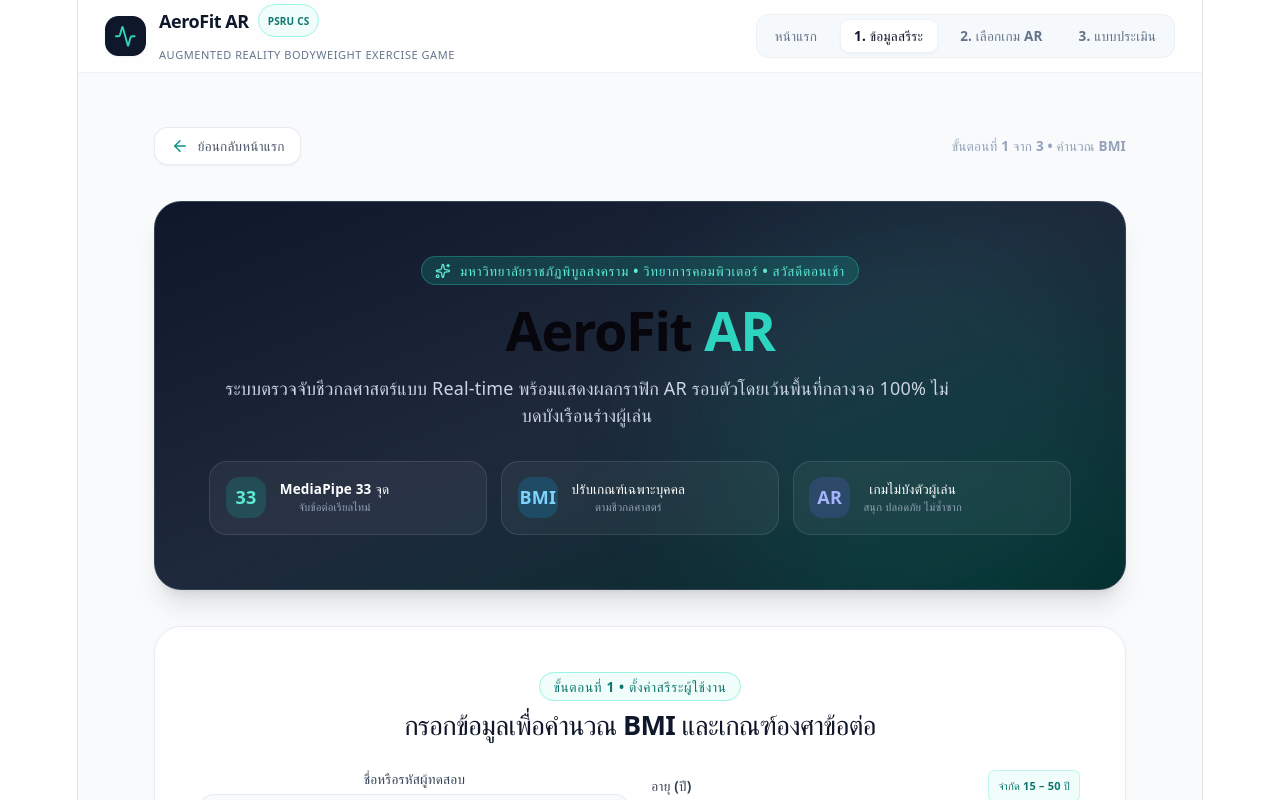
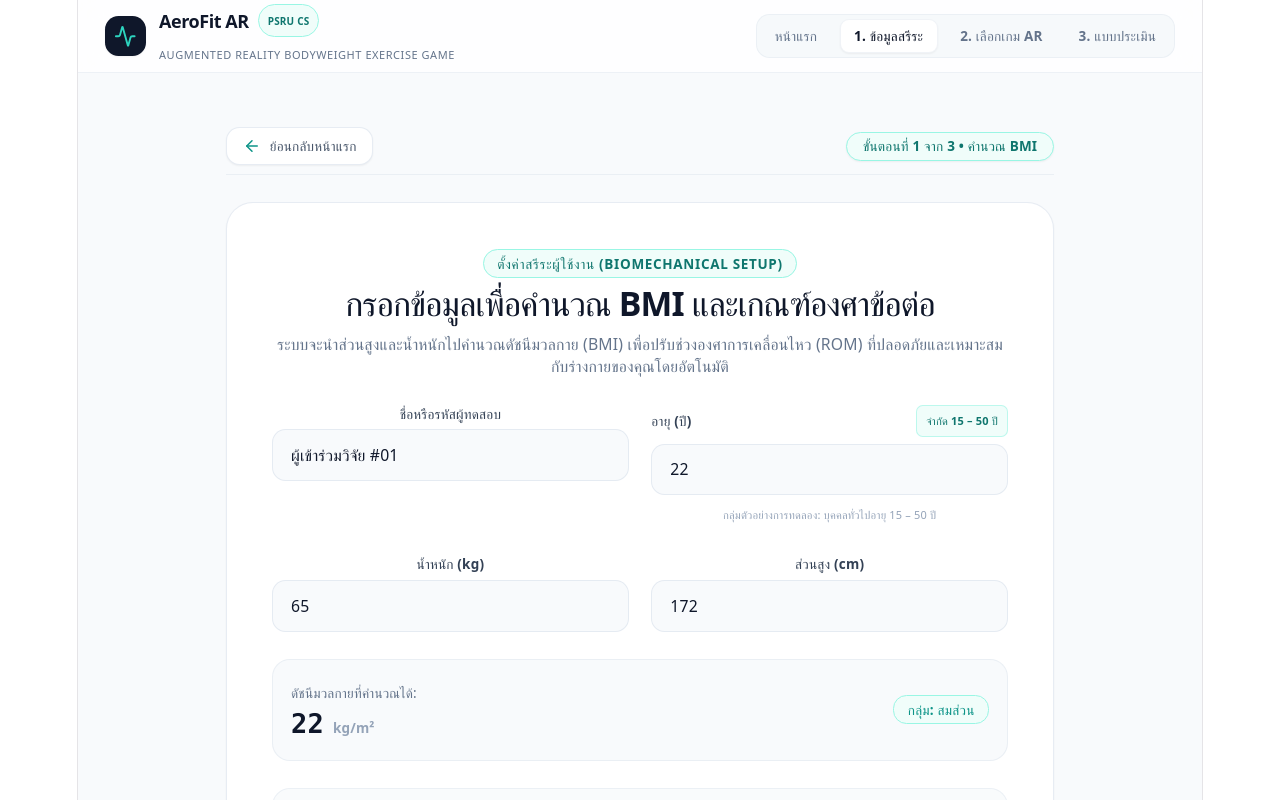
Before and after one commit to yodsaran66/aerofit-ar, a React (Vite) app: page / in a window 1280 px wide. Both pictures are taken after a click on the button "1. ข้อมูลสรีระ". Shown: the top 800 px of the page. Built offline with nearby package versions, Linux system fonts and the light colour scheme.

Commit message:
refactor: eliminate redundant hero banner from profile onboarding screen

```diff
--- a/src/App.tsx
+++ b/src/App.tsx
@@ -1514,9 +1514,8 @@ export default function AeroFitApp() {
             </span>
           </h1>
 
-          <p className="text-slate-300 text-sm sm:text-base leading-relaxed max-w-2xl font-medium">
-            ระบบตรวจจับชีวกลศาสตร์ด้วย AI (MediaPipe 33 จุด) ปรับเกณฑ์องศาข้อต่อตามระดับ BMI เฉพาะบุคคล
-            พร้อมกราฟิกเกม AR รอบตัวที่ไม่บดบังเรือนร่างผู้เล่น เพื่อความแม่นยำ ปลอดภัย และสร้างแรงจูงใจในการฝึกฝน
+          <p className="text-slate-300 text-sm sm:text-base leading-relaxed max-w-2xl font-medium min-h-[48px] transition-all duration-500">
+            {heroHighlights[heroHighlightIdx]}
           </p>
 
           {/* Call to Actions */}
@@ -1656,8 +1655,8 @@ export default function AeroFitApp() {
     const isAgeInvalid = age !== '' && (!parsedAge || parsedAge < 15 || parsedAge > 50);
 
     return (
-      <div className="max-w-4xl mx-auto px-4 py-8 sm:py-12 animate-in fade-in slide-in-from-bottom-4 duration-500 space-y-8">
-        <div className="flex items-center justify-between">
+      <div className="max-w-3xl mx-auto px-4 py-8 sm:py-12 animate-in fade-in slide-in-from-bottom-4 duration-500 space-y-6">
+        <div className="flex items-center justify-between pb-2 border-b border-slate-200/60">
           <button
             onClick={() => setScreen('landing')}
             className="inline-flex items-center gap-2 text-xs font-bold text-slate-600 hover:text-slate-900 bg-white border border-slate-200/80 px-3.5 py-2 rounded-xl transition-all shadow-sm active:scale-95"
@@ -1665,58 +1664,22 @@ export default function AeroFitApp() {
             <ArrowLeft className="w-4 h-4 text-teal-600" />
             <span>ย้อนกลับหน้าแรก</span>
           </button>
-          <span className="text-xs text-slate-400 font-semibold">ขั้นตอนที่ 1 จาก 3 • คำนวณ BMI</span>
+          <span className="text-xs font-bold text-teal-700 bg-teal-50 border border-teal-200 px-3.5 py-1 rounded-full shadow-sm">
+            ขั้นตอนที่ 1 จาก 3 • คำนวณ BMI
+          </span>
         </div>
 
-        <div className="relative rounded-3xl overflow-hidden bg-gradient-to-br from-slate-900 via-slate-800 to-teal-950 p-8 sm:p-12 text-white shadow-xl border border-slate-700">
-          <div className="absolute top-0 right-0 w-96 h-96 bg-teal-500/10 rounded-full blur-3xl pointer-events-none" />
-          <div className="relative z-10 space-y-4">
-            <div className="inline-flex items-center gap-2 px-3 py-1 rounded-full bg-teal-500/20 border border-teal-400/30 text-teal-300 text-xs font-bold uppercase tracking-wider">
-              <Sparkles className="w-3.5 h-3.5" /> มหาวิทยาลัยราชภัฏพิบูลสงคราม • วิทยาการคอมพิวเตอร์ • {getTimeGreeting()}
-            </div>
-            <h1 className="text-3xl sm:text-5xl font-black tracking-tight leading-tight">
-              AeroFit <span className="text-teal-400">AR</span>
-            </h1>
-            <p className="text-slate-300 text-sm sm:text-base max-w-2xl leading-relaxed min-h-[48px] transition-all duration-500">
-              {heroHighlights[heroHighlightIdx]}
-            </p>
-
-            <div className="grid grid-cols-1 sm:grid-cols-3 gap-3 pt-3">
-              <div className="bg-white/5 border border-white/10 rounded-2xl p-3.5 flex items-center gap-3">
-                <div className="w-9 h-9 rounded-xl bg-teal-500/20 flex items-center justify-center text-teal-300 font-bold">33</div>
-                <div className="text-xs">
-                  <div className="font-bold text-white">MediaPipe 33 จุด</div>
-                  <div className="text-slate-400 text-[11px]">จับข้อต่อเรียลไทม์</div>
-                </div>
-              </div>
-
-              <div className="bg-white/5 border border-white/10 rounded-2xl p-3.5 flex items-center gap-3">
-                <div className="w-9 h-9 rounded-xl bg-sky-500/20 flex items-center justify-center text-sky-300 font-bold">BMI</div>
-                <div className="text-xs">
-                  <div className="font-bold text-white">ปรับเกณฑ์เฉพาะบุคคล</div>
-                  <div className="text-slate-400 text-[11px]">ตามชีวกลศาสตร์</div>
-                </div>
-              </div>
-
-              <div className="bg-white/5 border border-white/10 rounded-2xl p-3.5 flex items-center gap-3">
-                <div className="w-9 h-9 rounded-xl bg-indigo-500/20 flex items-center justify-center text-indigo-300 font-bold">AR</div>
-                <div className="text-xs">
-                  <div className="font-bold text-white">เกมไม่บังตัวผู้เล่น</div>
-                  <div className="text-slate-400 text-[11px]">สนุก ปลอดภัย ไม่ซ้ำซาก</div>
-                </div>
-              </div>
-            </div>
-          </div>
-        </div>
-
         <div className="bg-white border border-slate-200/80 rounded-3xl p-6 sm:p-10 shadow-sm">
-          <div className="mb-6">
+          <div className="mb-6 space-y-2">
             <span className="text-xs font-bold uppercase tracking-wider text-teal-700 bg-teal-50 border border-teal-200 px-3 py-1 rounded-full">
-              ขั้นตอนที่ 1 • ตั้งค่าสรีระผู้ใช้งาน
+              ตั้งค่าสรีระผู้ใช้งาน (Biomechanical Setup)
             </span>
-            <h2 className="text-2xl font-extrabold text-slate-900 mt-2 tracking-tight">
+            <h2 className="text-2xl sm:text-3xl font-extrabold text-slate-900 tracking-tight">
               กรอกข้อมูลเพื่อคำนวณ BMI และเกณฑ์องศาข้อต่อ
             </h2>
+            <p className="text-xs sm:text-sm text-slate-500 leading-relaxed font-medium">
+              ระบบจะนำส่วนสูงและน้ำหนักไปคำนวณดัชนีมวลกาย (BMI) เพื่อปรับช่วงองศาการเคลื่อนไหว (ROM) ที่ปลอดภัยและเหมาะสมกับร่างกายของคุณโดยอัตโนมัติ
+            </p>
           </div>
 
           <form onSubmit={handleProfileSave} className="space-y-6">
```
